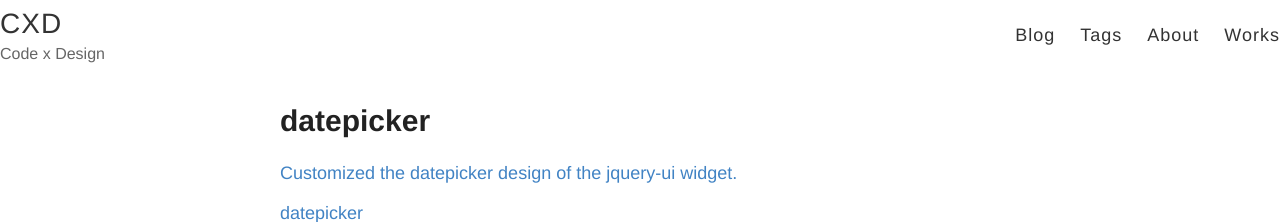
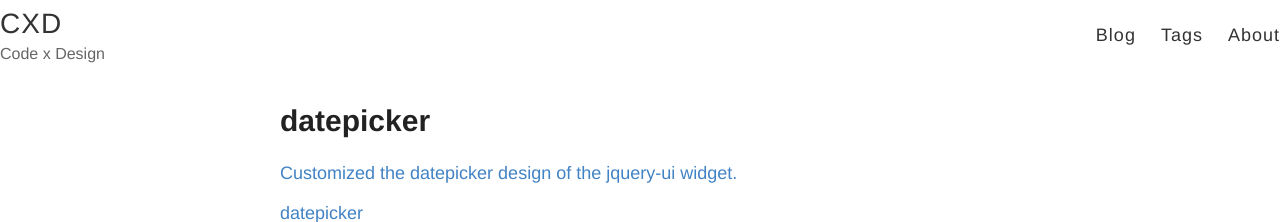
Before and after one commit to songssss/songssss.github.io, a Jekyll site: the page built from index.html, in a window 1280 px wide and 900 px high. Shown: the top 222 px of the window. Built offline with Jekyll 4.4.1, drawn with Linux system fonts in a browser that asks for light colours; the list of posts is cut into pages by our own code.

Commit message:
works hide

```diff
--- a/_layouts/default.html
+++ b/_layouts/default.html
@@ -38,7 +38,7 @@
 				<a href="{{ site.baseurl }}/">Blog</a>
 				<a href="{{ site.baseurl }}/tags">Tags</a>
 				<a href="{{ site.baseurl }}/about">About</a>
-				<a href="{{ site.baseurl }}/works">Works</a>
+				<!--<a href="{{ site.baseurl }}/works">Works</a>-->
 			  </nav>
 		</div>
 	</header>
```
